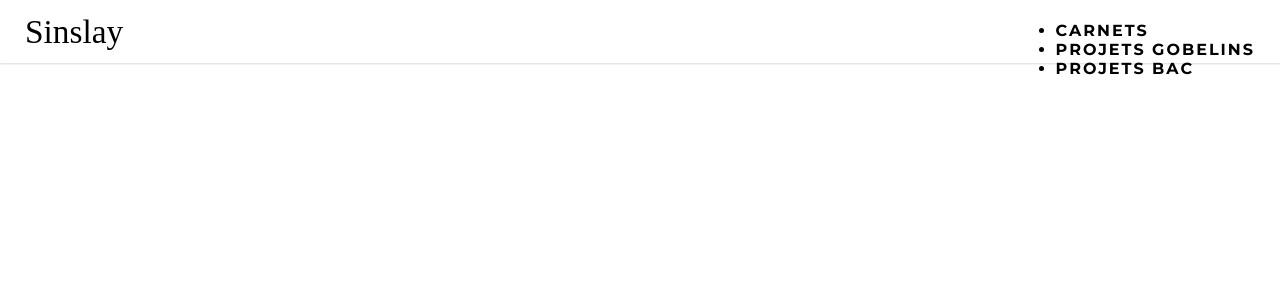
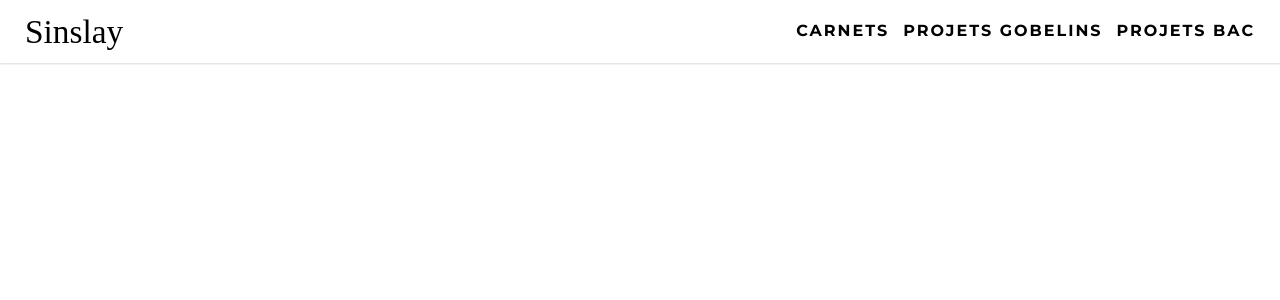
Before and after one commit to SinslayDang/SinslayDang.github.io, a Jekyll site: the page built from index.html, in a window 1280 px wide. Shown: the top 300 px of the page. Built offline with Jekyll 4.4.1, drawn with Linux system fonts in a browser that asks for light colours.

Commit message:
Update main.css

```diff
--- a/css/main.css
+++ b/css/main.css
@@ -32,6 +32,7 @@ nav ul {
 }
 
 nav ul li {
+        display: inline-block !important;
         margin-right: 10px;
 }
 
```
